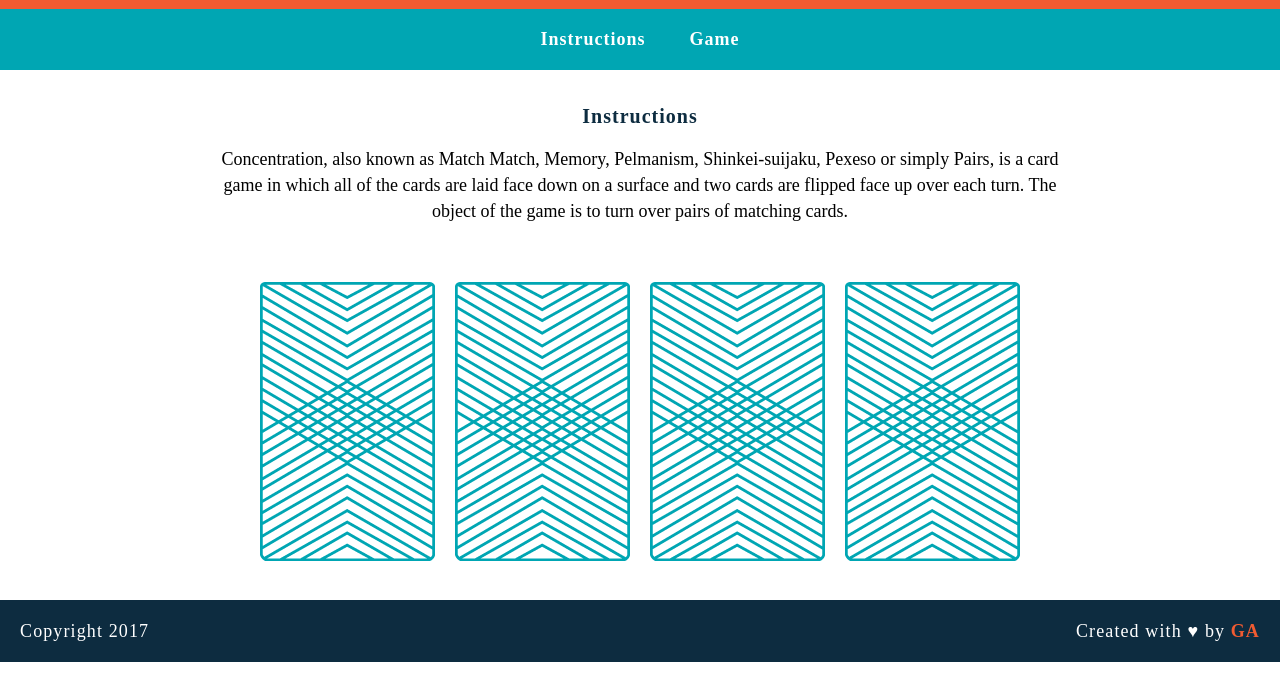
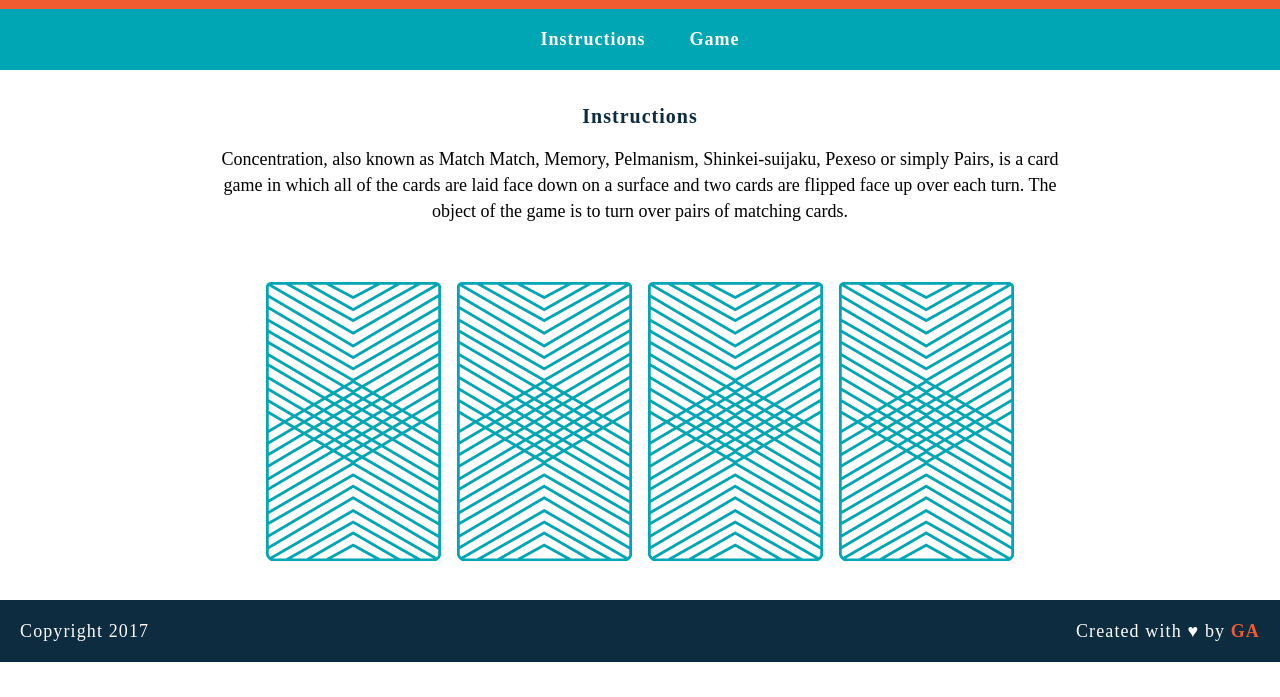
Before and after one commit to jpettett/wdi-fundamentals-memorygame, a plain HTML site: page memory_game/index.html in a window 1280 px wide. Shown: the part 103-800 px from the top of the page. Drawn offline with Linux system fonts and the light colour scheme.

Commit message:
created game logic

```diff
--- a/memory_game/index.html
+++ b/memory_game/index.html
@@ -16,12 +16,9 @@
 <main>
 	<h2>Instructions</h2>
 	<p>Concentration, also known as Match Match, Memory, Pelmanism, Shinkei-suijaku, Pexeso or simply Pairs, is a card game in which all of the cards are laid face down on a surface and two cards are flipped face up over each turn. The object of the game is to turn over pairs of matching cards.</p>
-	<div>
-	<img src="images/back.png" alt="Queen of Diamonds">
-	<img src="images/back.png" alt="Queen of Hearts">
-	<img src="images/back.png" alt="King of Diamonds">
-	<img src="images/back.png" alt="King of Hearts">
-	</div>
+
+	<div id="game-board" class="board clearfix"></div>
+
 </main>
 <footer class="clearfix">
 	<p class="copyright">Copyright 2017</p>
--- a/memory_game/js/main.js
+++ b/memory_game/js/main.js
@@ -36,16 +36,27 @@ function checkForMatch() {
 };
 
 
-function flipCard(cardId) {
+function flipCard() {
+var cardId = this.getAttribute('data-id');
 console.log('User flipped ' + cards[cardId].rank);
 cardsInPlay.push(cards[cardId].rank);
-console.log(cards[cardId].cardImage);
-console.log(cards[cardId].suit);
+//console.log(cards[cardId].cardImage);
+//console.log(cards[cardId].suit);
+this.setAttribute('src', cards[cardId].cardImage);
 if (cardsInPlay.length === 2) {
 	checkForMatch();
  };
 };
 
 
-flipCard(0);
-flipCard(2);
+function createBoard() {
+	for(var i = 0; i < cards.length; i++) {
+		var cardElement = document.createElement('img');
+		cardElement.setAttribute('src', "images/back.png");
+		cardElement.setAttribute('data-id', i);
+		cardElement.addEventListener('click', flipCard);
+		document.getElementById('game-board').appendChild(cardElement);
+	}
+};
+
+createBoard();
```
